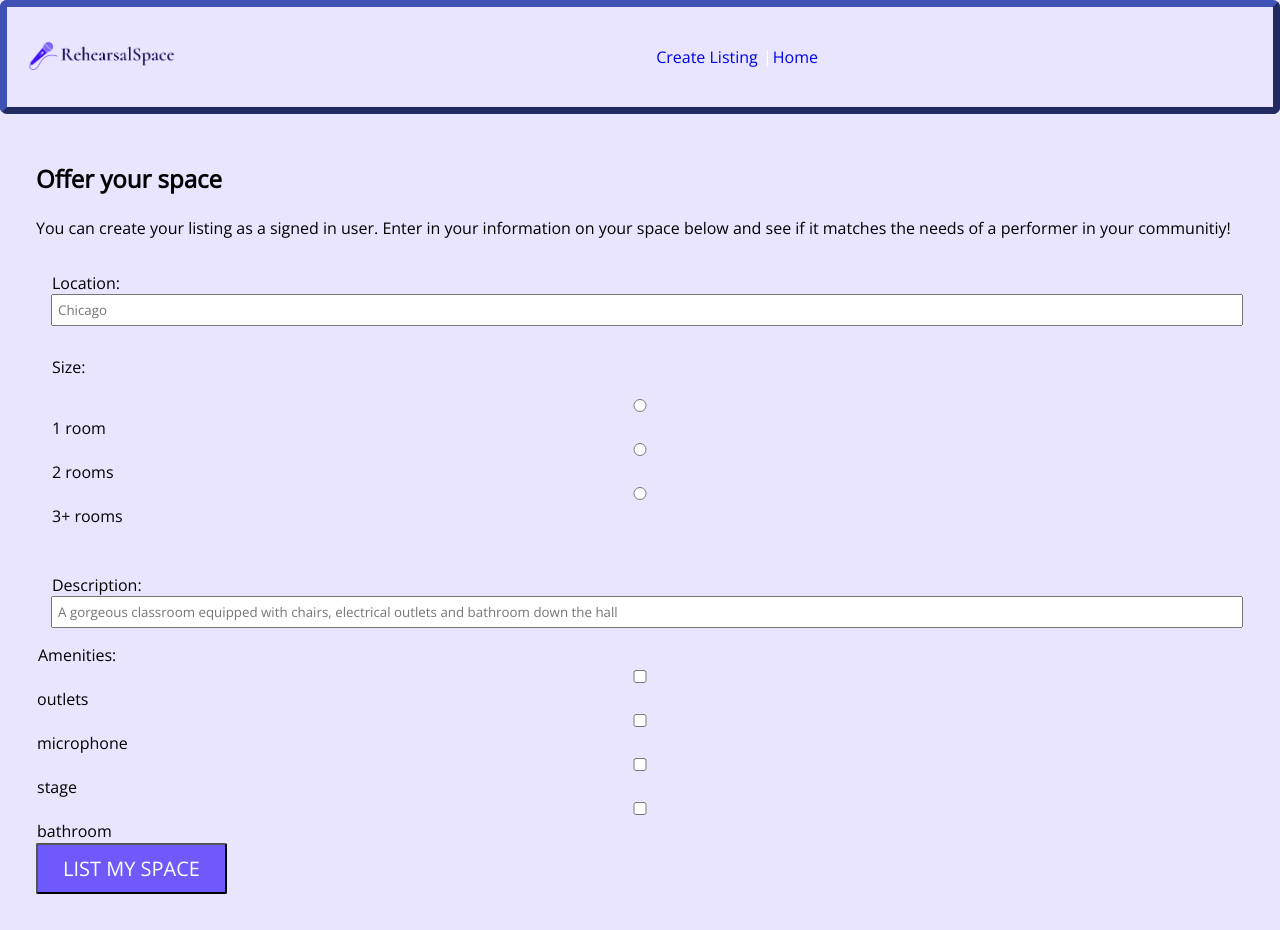
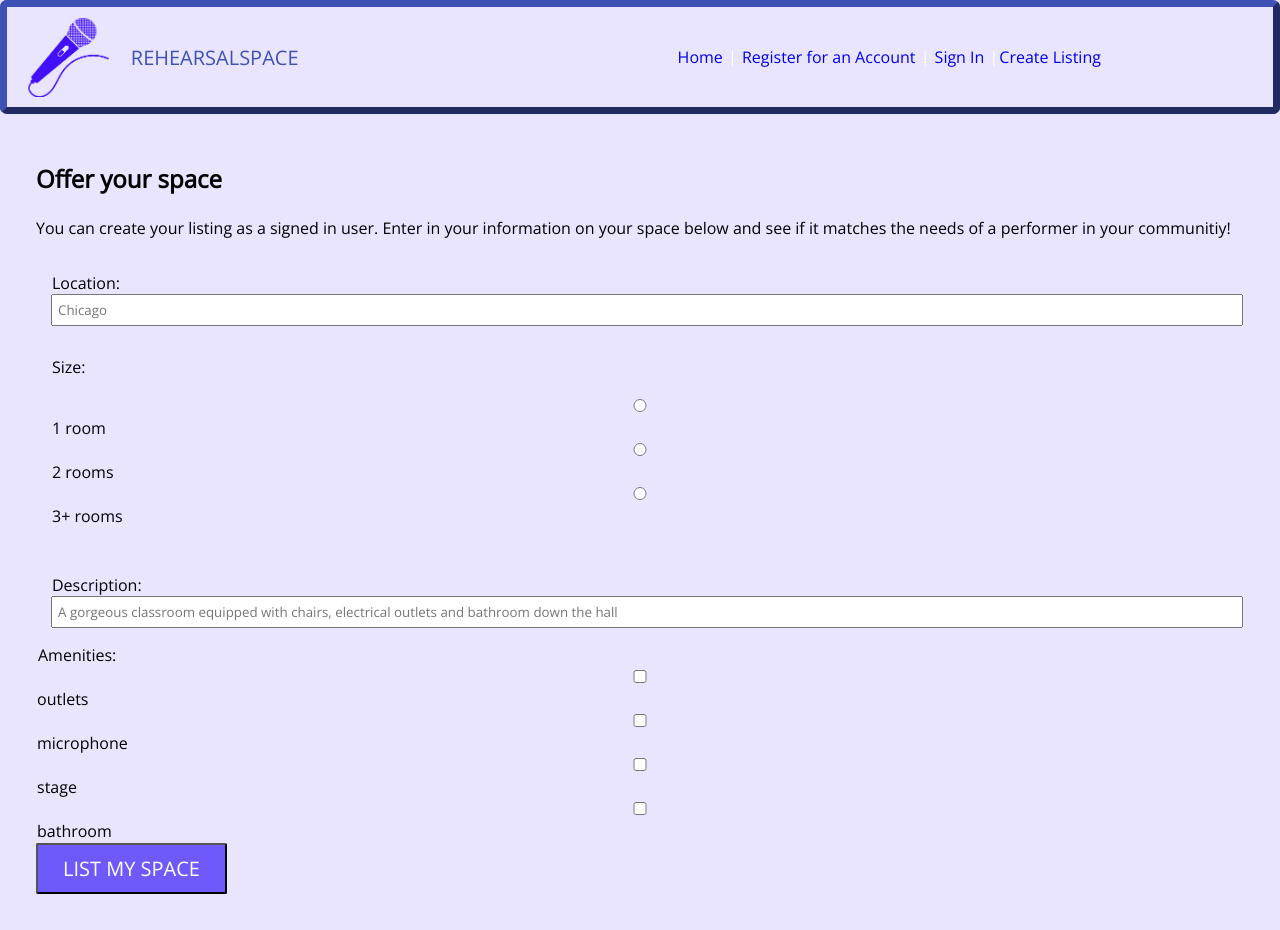
Before and after one commit to sarahdrew/rehearsalspace-client, a React (Create React App) app: page /create-listing in a window 1280 px wide. Built offline with nearby package versions, Linux system fonts and the light colour scheme.

Commit message:
erased open amenitiy

```diff
--- a/src/CreateListing/CreateListing.js
+++ b/src/CreateListing/CreateListing.js
@@ -16,28 +16,14 @@ export default class CreateListing extends Component {
             microphone: false,
             stage: false,
             bathroom: false,
-            open: false
+
         }
     }
 
     updateListings(city, size, description) {
         this.setState({ city, size, description })
     }
-    // toggleOutlets(outlets) {
-    //     this.setState({ outlets: true })
-    // }
-    // toggleMicrophone(microphone) {
-    //     this.setState({ microphone: true })
-    // }
-    // toggleStage(stage) {
-    //     this.setState({ stage: true })
-    // }
-    // toggleBathroom(bathroom) {
-    //     this.setState({ bathroom: true })
-    // }
-    // toggleOpen(open) {
-    //     this.setState({ open: true })
-    // }
+
 
 
     static defaultProps = {
@@ -67,7 +53,7 @@ export default class CreateListing extends Component {
                 microphone: event.target.microphone.checked,
                 stage: event.target.stage.checked,
                 bathroom: event.target.bathroom.checked,
-                open: event.target.open.checked
+
             }
 
 
--- a/src/Nav/Nav.js
+++ b/src/Nav/Nav.js
@@ -7,7 +7,7 @@ export default class Nav extends Component {
     render() {
         return (
 
-            localStorage.getItem('tokenKey') ? <>
+            <>
                 <div className="Nav">
                     <img src={require('../small-microphone.png')} alt="rehearsalspae logo" />
                     <div className="nav-name">
@@ -20,16 +20,9 @@ export default class Nav extends Component {
 
                 </div>
             </>
-                :
-                <>
-                    <div className="Nav">
-                        <img src={require('../zoomed-in-icon.png')} alt="rehearsalspae logo" />
-                        <div className="links"><Link to="/create-listing">Create Listing</Link> |
-                            <Link to="/">Home</Link>
-                        </div>
-                    </div>
 
-                </>
+
+
 
         );
     }
--- a/src/config.js
+++ b/src/config.js
@@ -1,6 +1,6 @@
 export default {
-    API_ENDPOINT: `http://localhost:8000`,
+    API_ENDPOINT: `https://rehearsalspace-api.herokuapp.com`,
     TOKEN_KEY: `tokenKey`
 };
 
-// `https://rehearsalspace-api.herokuapp.com` ||
+//  ||
```
